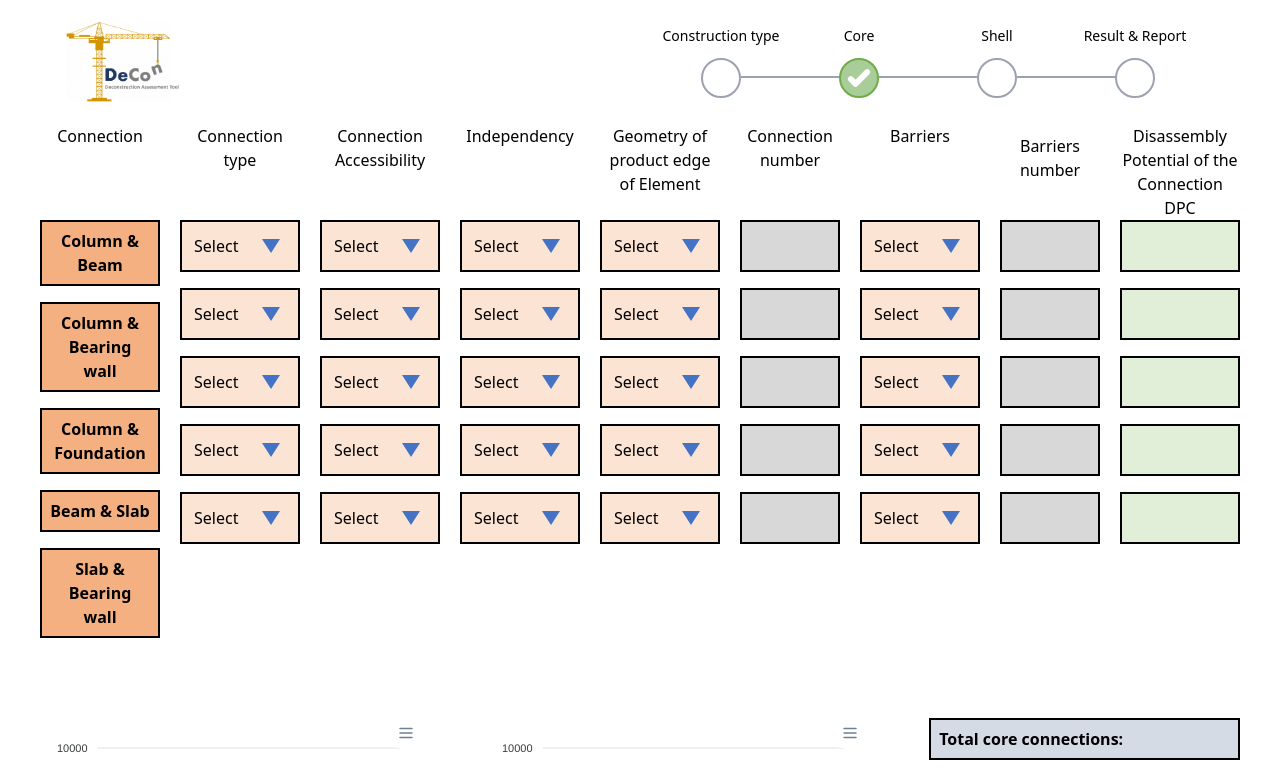
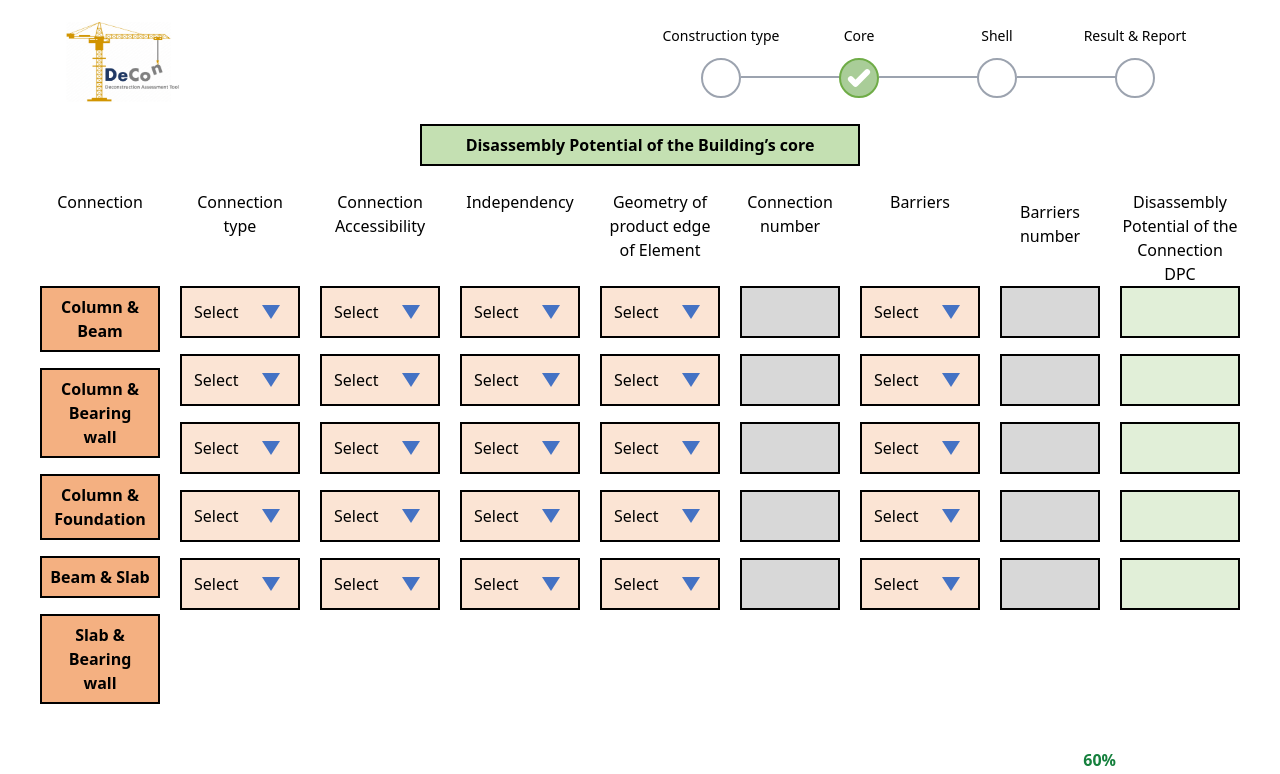
Before and after one commit to shariful10/DeCon, a React (Vite) app: page /building-core in a window 1280 px wide. Shown: the top 774 px of the page. Built offline with nearby package versions, Linux system fonts and the light colour scheme.

Commit message:
added buttonn

```diff
--- a/src/pages/BuildingCore.jsx
+++ b/src/pages/BuildingCore.jsx
@@ -4,6 +4,7 @@ import Button from "../components/utils/Button";
 import Input from "../components/Input/Input";
 import Charts from "../components/Chart/Chart";
 import { Link } from "react-router-dom";
+import ProgressBar from "../components/utils/ProgressBar";
 
 export default function BuildingCore() {
   const connectionType = [
@@ -418,6 +419,9 @@ export default function BuildingCore() {
 
   return (
     <div className="w-full px-10">
+      <div className="flex justify-center mb-6">
+        <Button btnTitle="Disassembly Potential of the Building’s core" />
+      </div>
       <div className="flex flex-col">
         <div class="flex gap-5 justify-between">
           <div class="flex-1 box-border text-center">Connection</div>
@@ -567,6 +571,7 @@ export default function BuildingCore() {
           />
           <div className="flex flex-col gap-7">
             <div className="flex flex-col gap-4">
+              <ProgressBar progress={60} />
               <Button
                 btnTitle="Total core connections:"
                 className="!text-left text-base !px-2 !bg-[#D5DBE5]"
--- a/src/pages/BuildingShell.jsx
+++ b/src/pages/BuildingShell.jsx
@@ -4,6 +4,7 @@ import Button from "../components/utils/Button";
 import Input from "../components/Input/Input";
 import Charts from "../components/Chart/Chart";
 import { Link } from "react-router-dom";
+import ProgressBar from "../components/utils/ProgressBar";
 
 export default function BuildingShell() {
   const connectionType = [
@@ -418,6 +419,9 @@ export default function BuildingShell() {
 
   return (
     <div className="w-full px-10">
+      <div className="flex justify-center mb-6">
+        <Button btnTitle="Disassembly Potential of the Building’s shell" />
+      </div>
       <div className="flex flex-col">
         <div class="flex gap-5 justify-between">
           <div class="flex-1 box-border text-center">Connection</div>
@@ -558,6 +562,7 @@ export default function BuildingShell() {
           />
           <div className="flex flex-col gap-7">
             <div className="flex flex-col gap-4">
+              <ProgressBar progress={60} />
               <Button
                 btnTitle="Total core connections:"
                 className="!text-left text-base !px-2 !bg-[#D5DBE5]"
```
